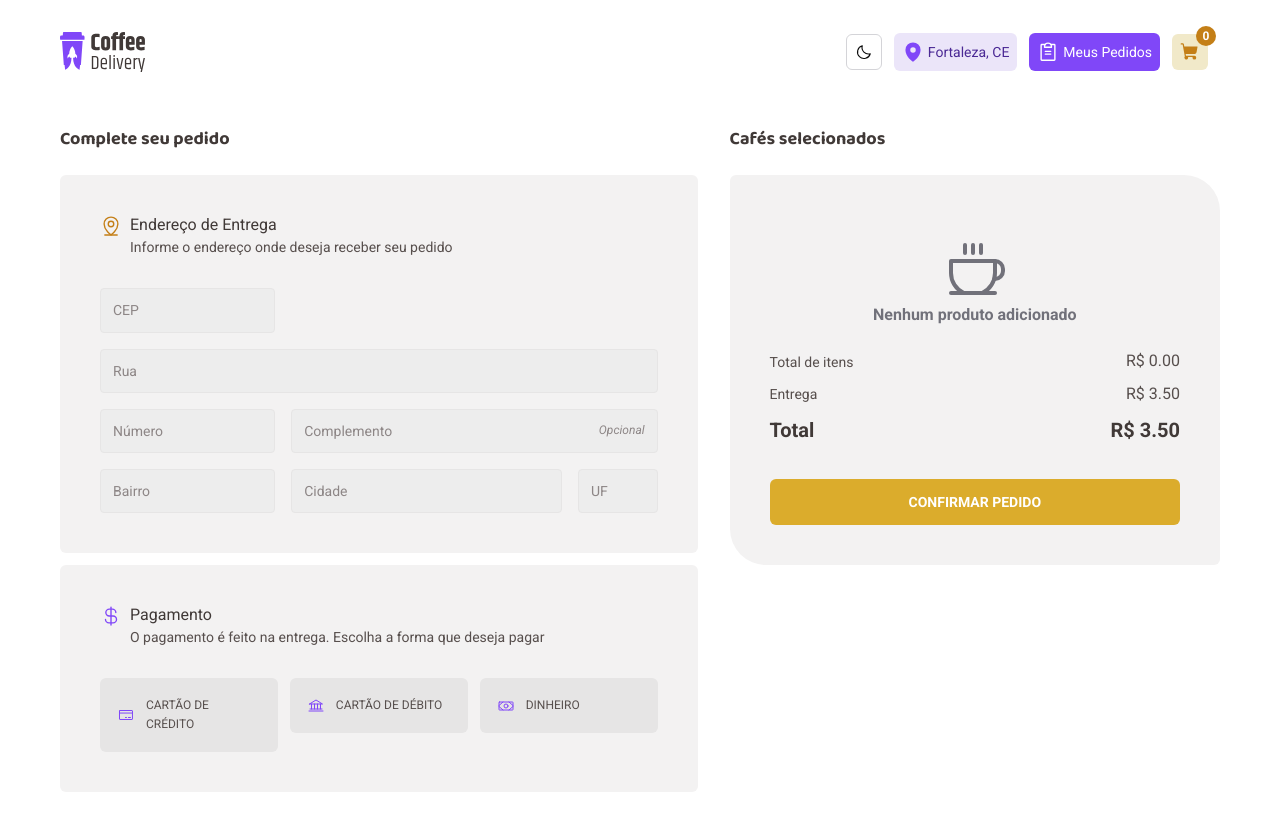
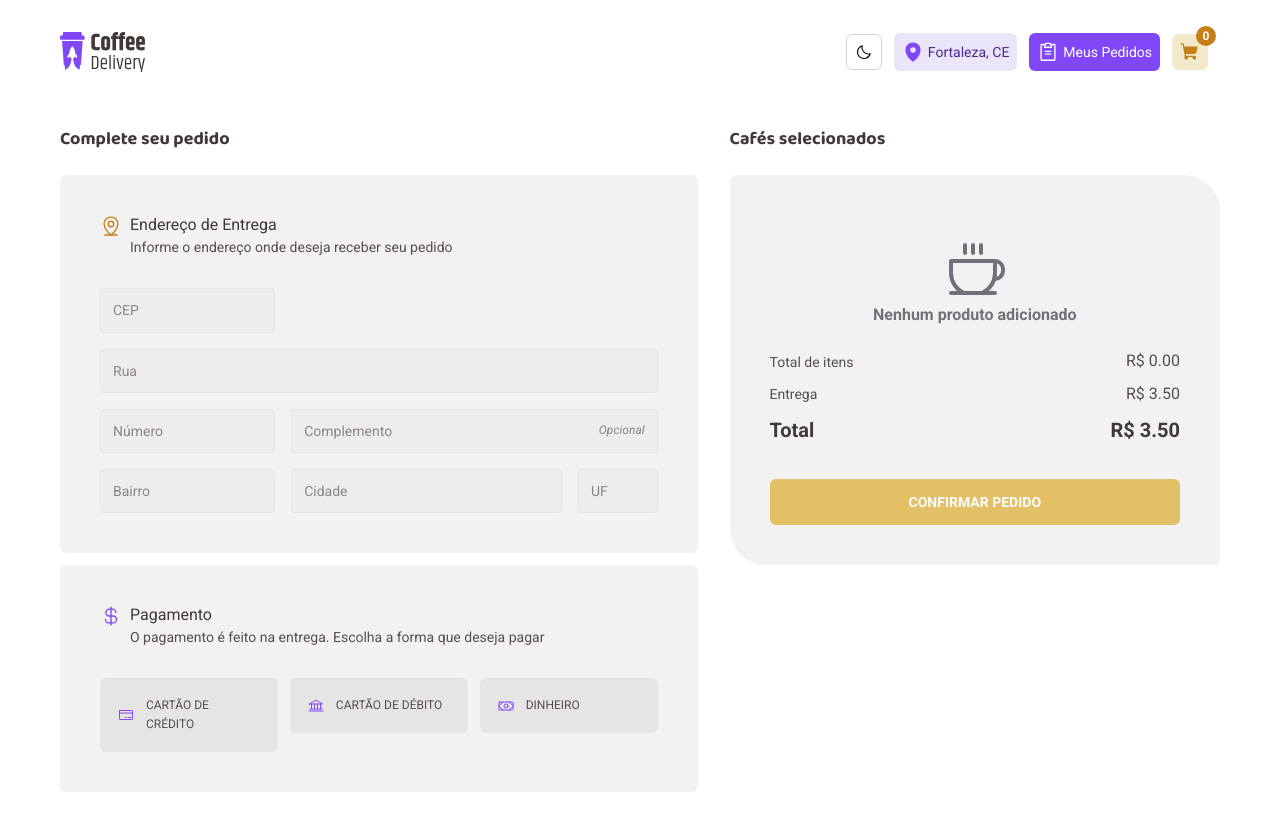
Before and after one commit to CarlosAlexandredevv/Coffee-delivery, a React (Vite) app: page /checkout in a window 1280 px wide. Built offline with nearby package versions, Linux system fonts and the light colour scheme.

Commit message:
fix: build cartItems

```diff
--- a/src/components/ui/ButtonCart.tsx
+++ b/src/components/ui/ButtonCart.tsx
@@ -1,6 +1,9 @@
-export function ButtonCart() {
+export function ButtonCart({ ...props }) {
   return (
-    <button className="mt-6 h-[46px] rounded-md bg-yellow px-3 py-2 font-roboto text-sm font-bold leading-[1.6] text-white duration-300 hover:bg-yellow-dark">
+    <button
+      className="mt-6 h-[46px] rounded-md bg-yellow px-3 py-2 font-roboto text-sm font-bold leading-[1.6] text-white duration-300 hover:bg-yellow-dark disabled:cursor-not-allowed disabled:opacity-70"
+      {...props}
+    >
       CONFIRMAR PEDIDO
     </button>
   );
--- a/src/pages/Checkout/components/coffees-cart/index.tsx
+++ b/src/pages/Checkout/components/coffees-cart/index.tsx
@@ -1,6 +1,7 @@
 import { ButtonCart } from "@/components/ui/ButtonCart";
 import { CardCart } from "@/components/ui/CardCart";
-import { useState, useEffect } from "react";
+import { CartContext } from "@/contexts/CartContext";
+import { useState, useEffect, useContext } from "react";
 
 interface Coffee {
   id: number;
@@ -11,16 +12,15 @@ interface Coffee {
   tags: string[];
   quantity: number;
 }
+export function CoffeesCart() {
+  const { cart } = useContext(CartContext);
 
-export function CoffeesCart() {
-  const [cartItems, setCartItems] = useState<Coffee[]>([]);
   const [total, setTotal] = useState(0);
 
   useEffect(() => {
     const items: Coffee[] = JSON.parse(
       localStorage.getItem("cartItems") || "[]",
     );
-    setCartItems(items);
     const totalPrice = items.reduce(
       (acc, item) => acc + item.price * item.quantity,
       0,
@@ -59,7 +59,7 @@ export function CoffeesCart() {
             R$ {totalWithDelivery.toFixed(2)}
           </span>
         </div>
-        <ButtonCart />
+        <ButtonCart disabled={!cart} />
       </div>
     </div>
   );
```
